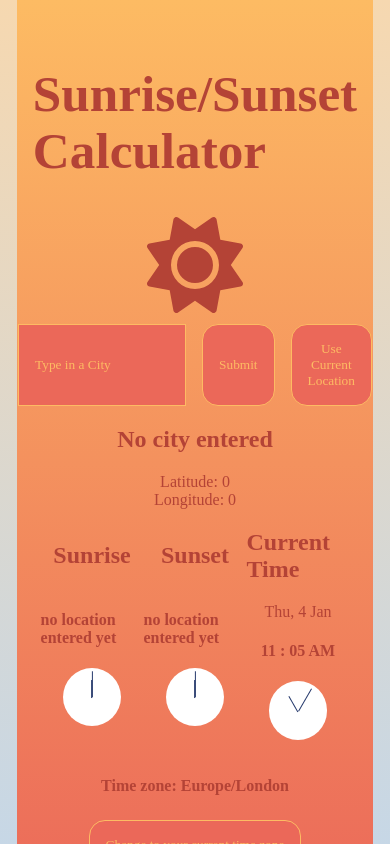
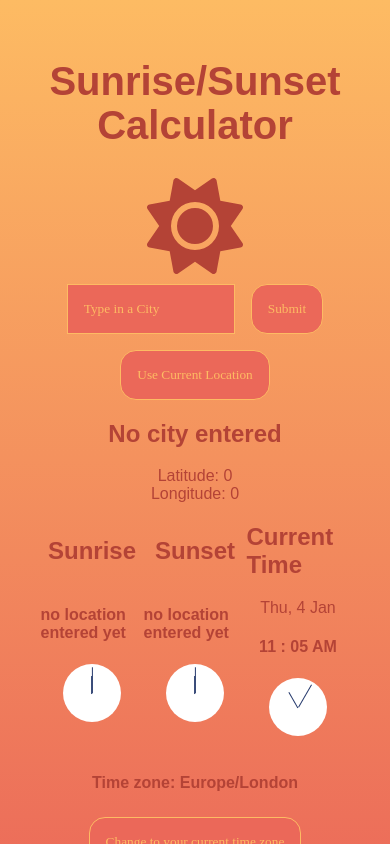
Before and after one commit to claudia-lim/sunrise-sunset, a React (Vite) app: page / in a window 390 px wide. Shown: the top 844 px of the page. Built offline with nearby package versions, Linux system fonts and the light colour scheme.

Commit message:
fix styling on mobile

```diff
--- a/src/App.jsx
+++ b/src/App.jsx
@@ -10,6 +10,7 @@
     const [input, setInput] = useState("");
     const [geoLocJson, setGeoLocJson] = useState({results: [{locations: [{latLng: {lat: 0, lng:0}, adminArea5: ""}]}]})
     const [sunriseSunsetData, setSunriseSunsetData] = useState({results: {sunrise: "", sunset: ""}});
+    const [usingCurrentLocationTimeZone, setUsingCurrentLocationTimeZone] = useState(false);
     const key = "HQNofba0fy6MwKlkN0KGrlB2Hj88KqTM";
     const sunrise = sunriseSunsetData.results.sunrise;
     const sunset = sunriseSunsetData.results.sunset;
@@ -17,8 +18,6 @@
     const sunsetTime = new Date (sunset);
     const currentTime = new Date();
     let mode = "day";
-    const [usingCurrentLocationTimeZone, setUsingCurrentLocationTimeZone] = useState(false);
-console.log('currentlocation?', usingCurrentLocationTimeZone);
     async function fetchGeoLocation () {
         setUsingCurrentLocationTimeZone(false);
         const customSettings = {
--- a/src/index.css
+++ b/src/index.css
@@ -16,7 +16,7 @@
   justify-content: center;
   min-height: 100vh;
   background-image: linear-gradient(var(--bg-colour1), var(--bg-colour2));
-  font-family: "American Typewriter";
+  font-family: "American Typewriter", sans-serif;
 }
 
 main {
@@ -208,3 +208,22 @@
   padding: 0.5rem;
   background-image: none;
 }
+
+@media screen and (max-width: 500px) {
+  .input {
+    flex-direction: column;
+    width: 100%;
+    align-items: center;
+  }
+
+  h1 {
+    display: flex;
+    justify-content: center;
+    font-size: 2.5rem;
+    text-align: center;
+  }
+
+  main {
+    width: auto;
+  }
+}
```
